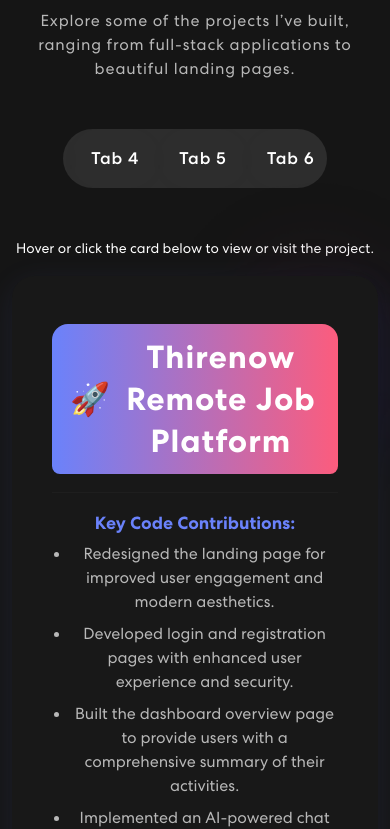
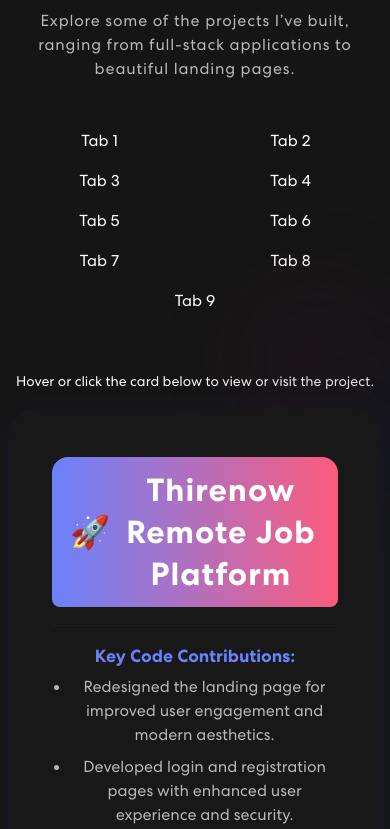
Before and after one commit to Taiwola/portfolio-page, a React (Create React App) app: page / in a window 390 px wide. Shown: the part 1676-2505 px from the top of the page. Built offline with nearby package versions, Linux system fonts and the light colour scheme.

Commit message:
fixing mobile non click

```diff
--- a/src/components/Project.js
+++ b/src/components/Project.js
@@ -162,20 +162,17 @@
                     </Col>
                 </Row>
                 <Tab.Container id='projects-tab' defaultActiveKey={tabs[0].key}>
-                    <Nav
-                        variant="pills"
-                        className="nav-pills mb-5 justify-content-center align-items-center project-tabs"
-                        style={{
-                            overflowX: 'auto',
-                            flexWrap: 'nowrap'
-                        }}
-                    >
-                        {tabs.map(tab => (
-                            <Nav.Item key={tab.key} style={{ flex: '0 0 auto' }}>
-                                <Nav.Link eventKey={tab.key} className="project-tab-link">{tab.label}</Nav.Link>
-                            </Nav.Item>
+                    <Row className="gx-3 gy-2 project-tabs-row mb-5 justify-content-center align-items-center">
+                        {tabs.map((tab, idx) => (
+                            <Col xs={6} md={3} key={tab.key} className="mb-2">
+                                <Nav.Item>
+                                    <Nav.Link eventKey={tab.key} className="project-tab-link w-100 text-center">
+                                        {tab.label}
+                                    </Nav.Link>
+                                </Nav.Item>
+                            </Col>
                         ))}
-                    </Nav>
+                    </Row>
                     <Tab.Content>
                         {tabs.map(tab => (
                             <Tab.Pane eventKey={tab.key} key={tab.key}>
```
